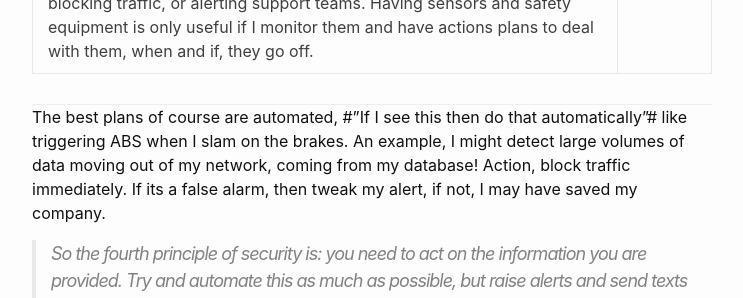
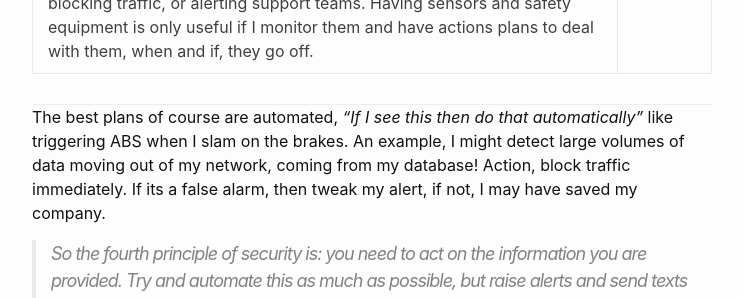
Before and after one commit to oktapath/oktapath.github.io, a Jekyll site: the page built from _posts/2020-10-22-security-why.markdown, in a window 1280 px wide and 900 px high, scrolled down 3760 px. Shown: the part 153-451 px from the top of the window, without its empty margins (268-1011 px from the left). Built offline with Jekyll 4.4.1, drawn with Linux system fonts in a browser that asks for light colours; nearby versions of some CDN libraries.

Commit message:
Fixed a styling typo

```diff
--- a/_posts/2020-10-22-security-why.markdown
+++ b/_posts/2020-10-22-security-why.markdown
@@ -82,7 +82,7 @@ Think of the car dashboard, some sensor information I may take note of but not a
 
 ___
 
-The best plans of course are automated, #"If I see this then do that automatically"# like triggering ABS when I slam on the brakes. An example, I might detect large volumes of data moving out of my network, coming from my database! Action, block traffic immediately. If its a false alarm, then tweak  my alert, if not, I may have saved my company.
+The best plans of course are automated, _"If I see this then do that automatically"_ like triggering ABS when I slam on the brakes. An example, I might detect large volumes of data moving out of my network, coming from my database! Action, block traffic immediately. If its a false alarm, then tweak  my alert, if not, I may have saved my company.
 
 > So the fourth principle of security is: you need to act on the information you are provided. Try and automate this as much as possible, but raise alerts and send texts etc to the support teams if you see unusual activity!
 
```
